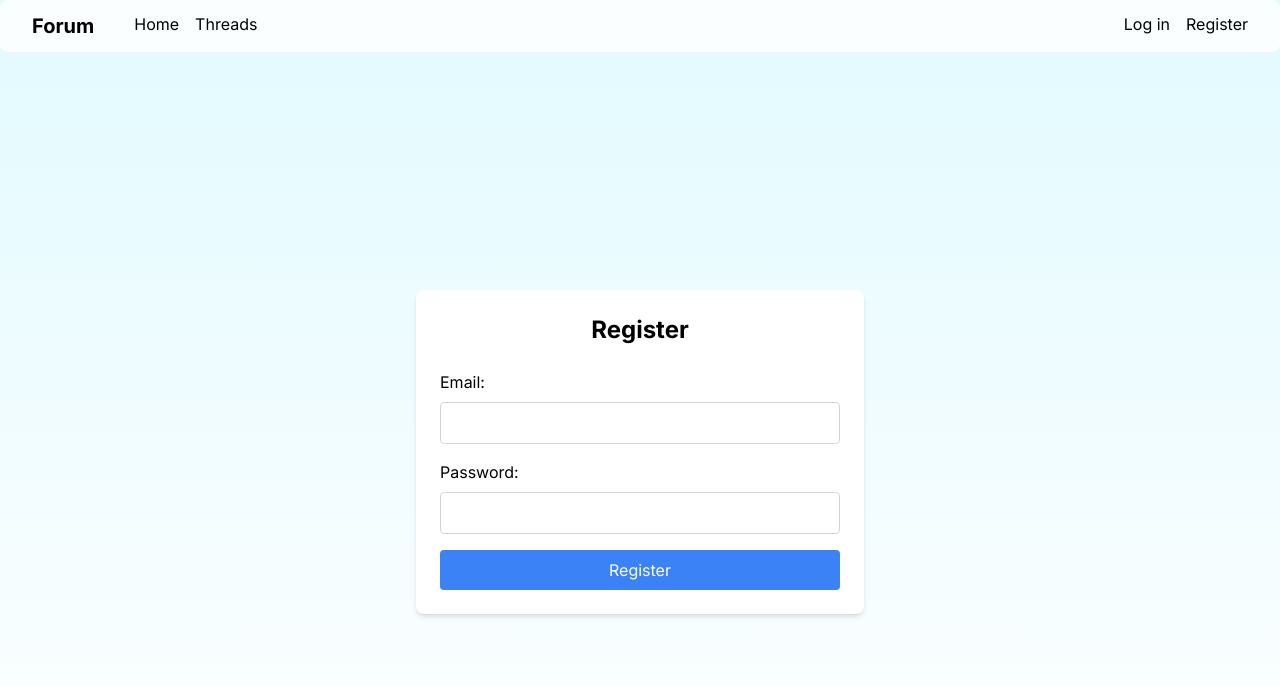
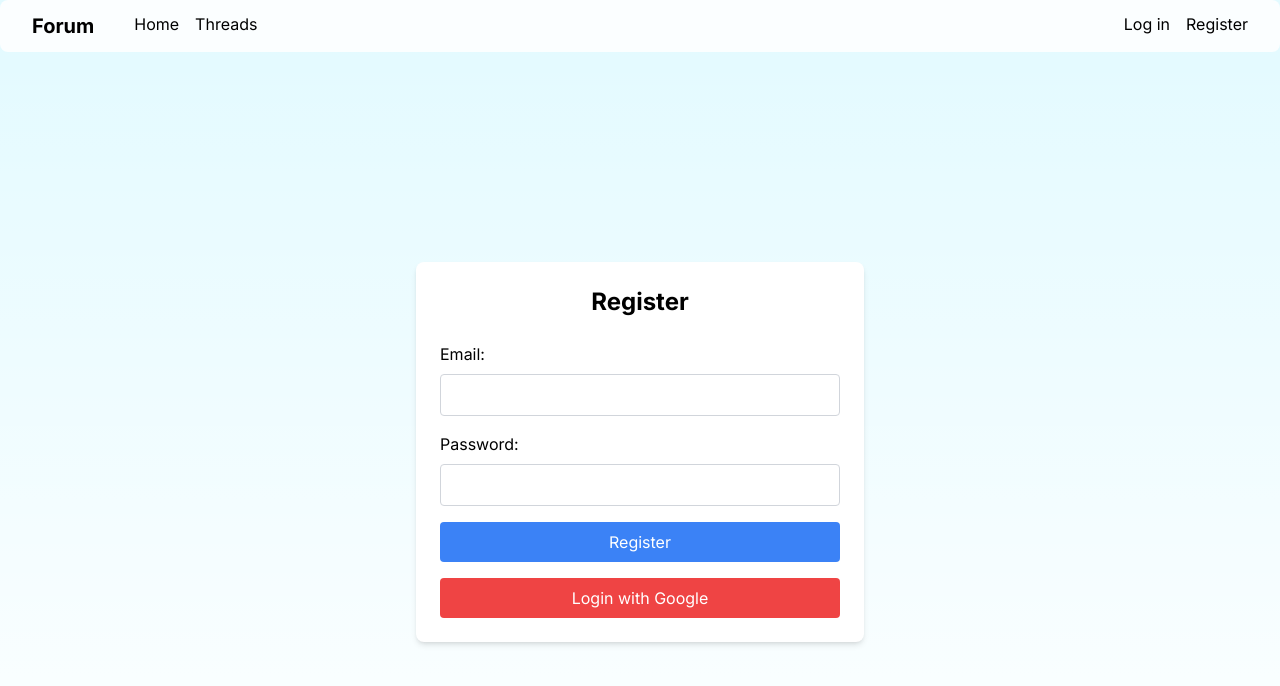
Before and after one commit to jesperekerling/forum-nextjs-firebase, a Next.js app: page /register in a window 1280 px wide. Shown: the top 686 px of the page. Built offline with nearby package versions, Linux system fonts and the light colour scheme; no server answers.

Commit message:
Refactor login and register pages

```diff
--- a/src/app/register/page.tsx
+++ b/src/app/register/page.tsx
@@ -1,34 +1,54 @@
-'use client';
-import React, { useState } from 'react';
-import { registerUser } from '../../firebase'; // Adjust the path as necessary
-import Header from '@/components/layout/Header';
+"use client";
+import React, { useState } from "react";
+import { registerUser } from "../../firebase"; // Adjust the path as necessary
+import Header from "@/components/layout/Header";
+import {
+  getAuth,
+  signInWithEmailAndPassword,
+  GoogleAuthProvider,
+  signInWithPopup,
+} from "firebase/auth";
+import { auth } from "@/firebase"; // Import the initialized auth
+import { useRouter } from "next/navigation";
 
 function RegisterPage() {
-  const [email, setEmail] = useState('');
-  const [password, setPassword] = useState('');
-  const [error, setError] = useState('');
-  const [success, setSuccess] = useState('');
+  const [email, setEmail] = useState("");
+  const [password, setPassword] = useState("");
+  const [error, setError] = useState("");
+  const [success, setSuccess] = useState("");
+  const router = useRouter();
 
   const handleSubmit = async (e: React.FormEvent) => {
     e.preventDefault();
     try {
       await registerUser(email, password);
-      setSuccess('User registered successfully!');
-      setError('');
+      setSuccess("User registered successfully!");
+      setError("");
     } catch (err: any) {
-      if (err.code === 'auth/email-already-in-use') {
-        setError('User already exists.');
+      if (err.code === "auth/email-already-in-use") {
+        setError("User already exists.");
       } else {
-        setError('Failed to register user');
+        setError("Failed to register user");
       }
-      setSuccess('');
+      setSuccess("");
+    }
+  };
+
+  const handleGoogleLogin = async () => {
+    const provider = new GoogleAuthProvider();
+    try {
+      await signInWithPopup(auth, provider);
+      router.push("/");
+    } catch (error) {
+      console.error("Error logging in with Google: ", error);
+      setError("Failed to log in with Google");
     }
   };
 
   return (
-    <div className='mx-auto container'>
+    <div className="mx-auto container">
       <Header />
-      <div className='flex justify-center items-center min-h-screen'>
+      <div className="flex justify-center items-center min-h-screen">
         <div className="p-6 bg-white dark:bg-gray-800 dark:text-white rounded-lg shadow-md max-w-md w-full">
           <h1 className="text-2xl font-bold mb-6 text-center">Register</h1>
           <form onSubmit={handleSubmit}>
@@ -52,10 +72,22 @@ function RegisterPage() {
                 required
               />
             </div>
-            <button className="w-full p-2 bg-blue-500 text-white rounded hover:bg-blue-600" type="submit">Register</button>
+            <button
+              className="w-full p-2 bg-blue-500 text-white rounded hover:bg-blue-600"
+              type="submit"
+            >
+              Register
+            </button>
           </form>
           {error && <p className="mt-4 text-red-500">{error}</p>}
           {success && <p className="mt-4 text-green-500">{success}</p>}
+          <button
+            className="w-full p-2 mt-4 bg-red-500 text-white rounded hover:bg-red-600"
+            onClick={handleGoogleLogin}
+          >
+            Login with Google
+          </button>
+          {error && <p className="mt-4 text-red-500">{error}</p>}
         </div>
       </div>
     </div>
```
Also changed, not shown: src/app/login/page.tsx (+34 -19 lines).
